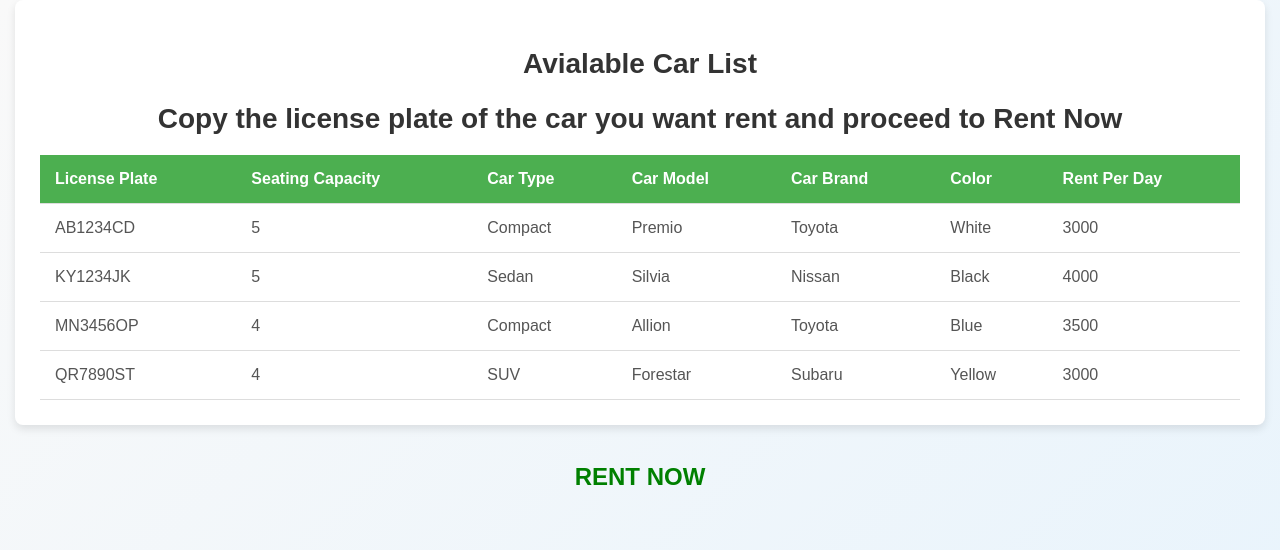
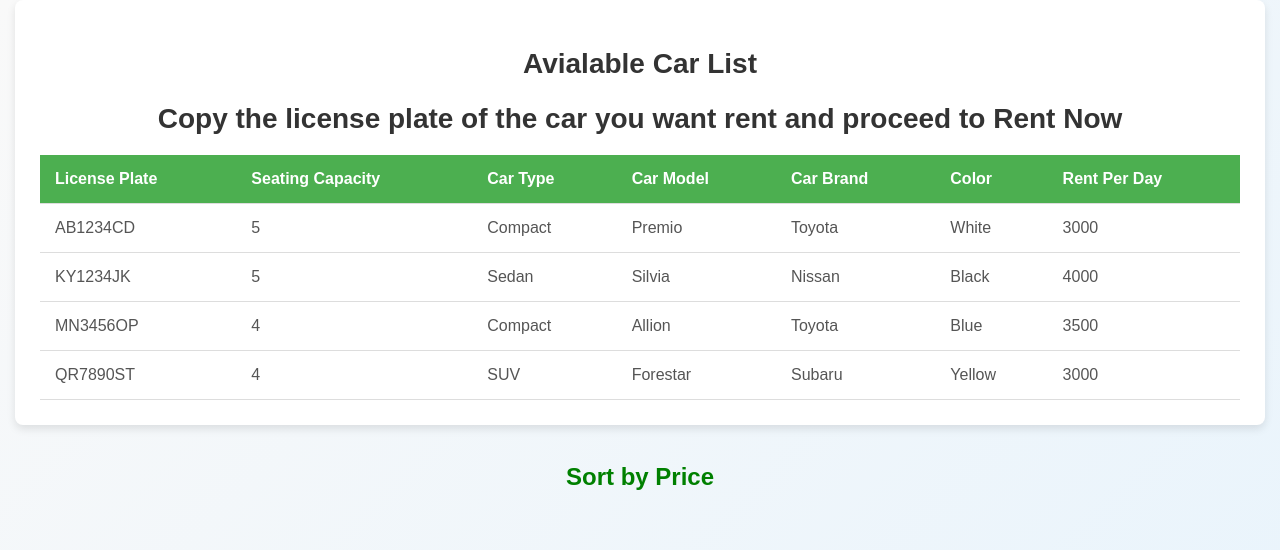
Before and after one commit to Lusaka2003/CSE370Project, a PHP site: page /selectcar.php in a window 1280 px wide. Shown: the top 550 px of the page. Run offline with PHP 8.4, Linux system fonts and the light colour scheme; data comes from the database, SQL or seed files in the repository.

Commit message:
Update selectcar.php

```diff
--- a/selectcar.php
+++ b/selectcar.php
@@ -52,9 +52,13 @@
             </div>
         </section>
     <section class=car_pictures>
+        <br>
+        <a href="sortprice.php" style="text-decoration: none;">
+    <h1 class="rentnow" style="color: green; text-align: center;">Sort by Price</h1>
+    </a>
     <br>
 
-    <a href="payment.php" style="text-decoration: none;">
+    <a href="rentnow.php" style="text-decoration: none;">
     <h1 class="rentnow" style="color: green; text-align: center;">RENT NOW</h1>
 </a>
     <br>
```
